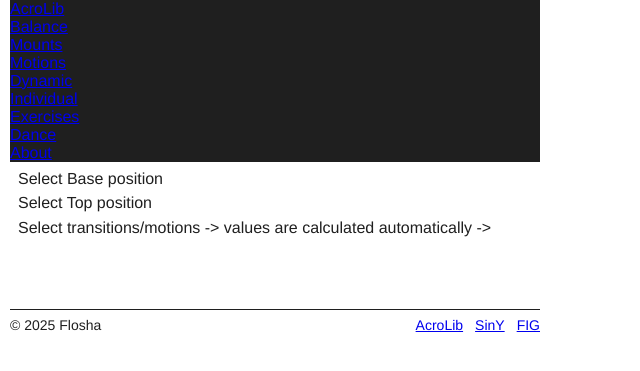
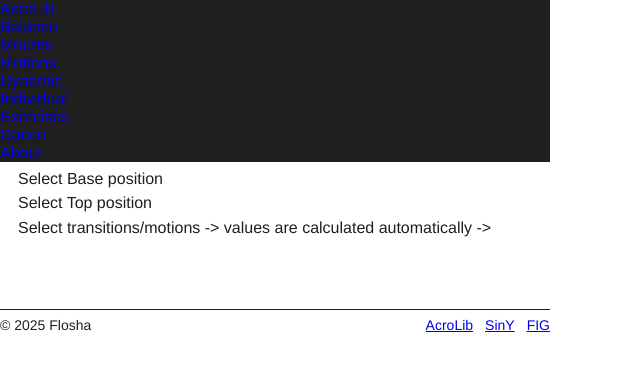
Before and after one commit to floshin/acrolib, a Jekyll site: the page built from interactive-tarrifsheet-element-difficulty-calculation.md, in a window 1280 px wide. Shown: the top 371 px of the page, without its empty margins (0-640 px from the left). Built offline with Jekyll 4.4.1, drawn with Linux system fonts in a browser that asks for light colours; our own code applies the rules of GitHub Pages for plain Markdown files.

Commit message:
Update default.html

```diff
--- a/_layouts/default.html
+++ b/_layouts/default.html
@@ -99,9 +99,12 @@ body {
   background-color: light-dark(white, var(--darker));
 
   font-family: Helvetica, arial, sans-serif;
-  padding: 0 10px;
   max-width: 550px;
   /*margin-top: 40px;*/
+}
+
+main {
+  padding: 0 10px;
 }
 
 h1, h2, h3, h4, h5, h6 {
```
